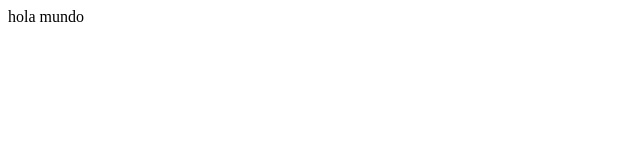
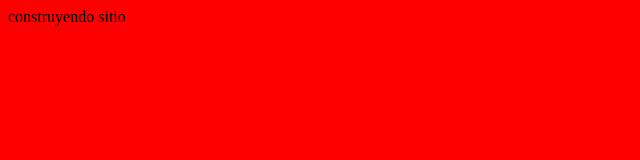
Before and after one commit to medio-inestable/medio-inestable.github.io, a plain HTML site: page index.html in a window 1280 px wide. Shown: the whole page, without its empty margins (0-640 px from the left). Drawn offline with Linux system fonts and the light colour scheme.

Commit message:
color rojo

```diff
--- /dev/null
+++ b/css/style.css
@@ -0,0 +1,3 @@
+body{
+  background-color: red;
+}
--- a/index.html
+++ b/index.html
@@ -2,9 +2,12 @@
 <html lang="en" dir="ltr">
   <head>
     <meta charset="utf-8">
-    <title></title>
+    <title>medio inestable</title>
+    <link rel="stylesheet" href="css/style.css">
   </head>
   <body>
-    hola mundo
+    <div class="">
+      construyendo sitio
+    </div>
   </body>
 </html>
```
